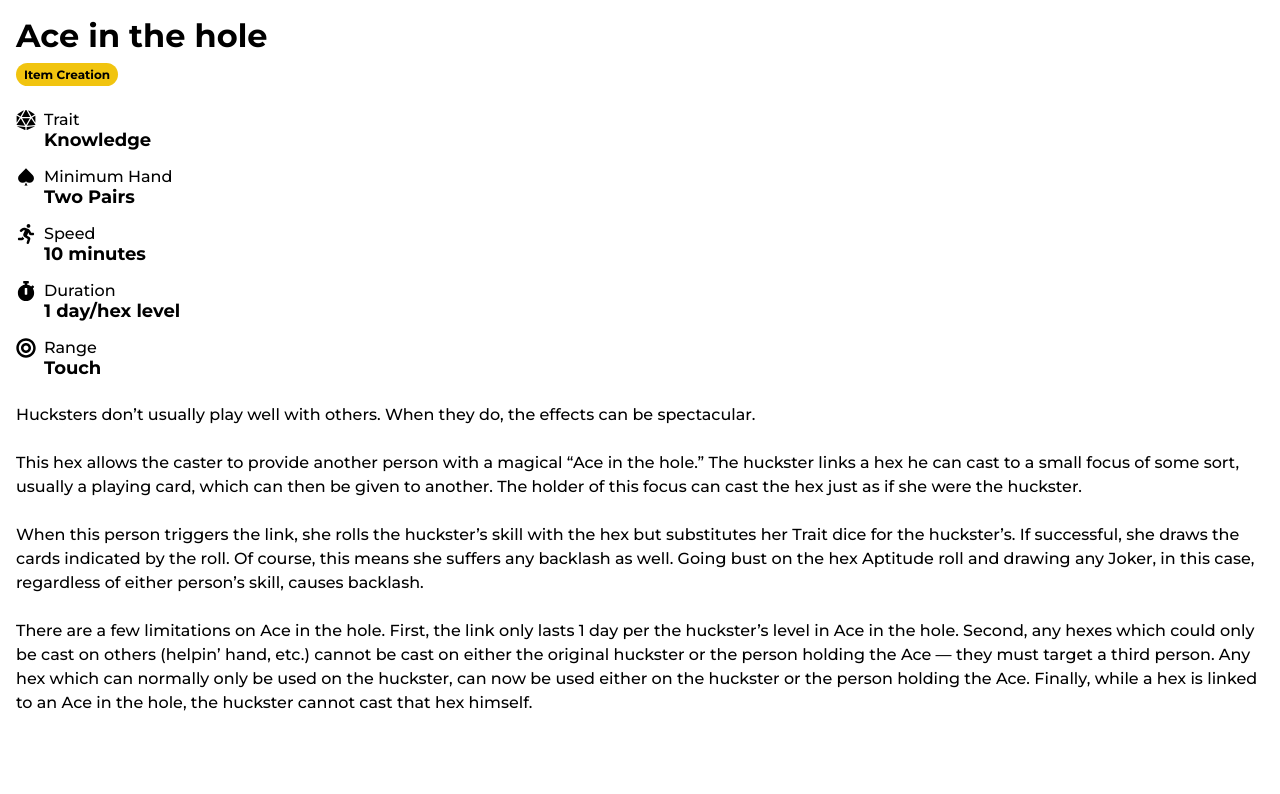
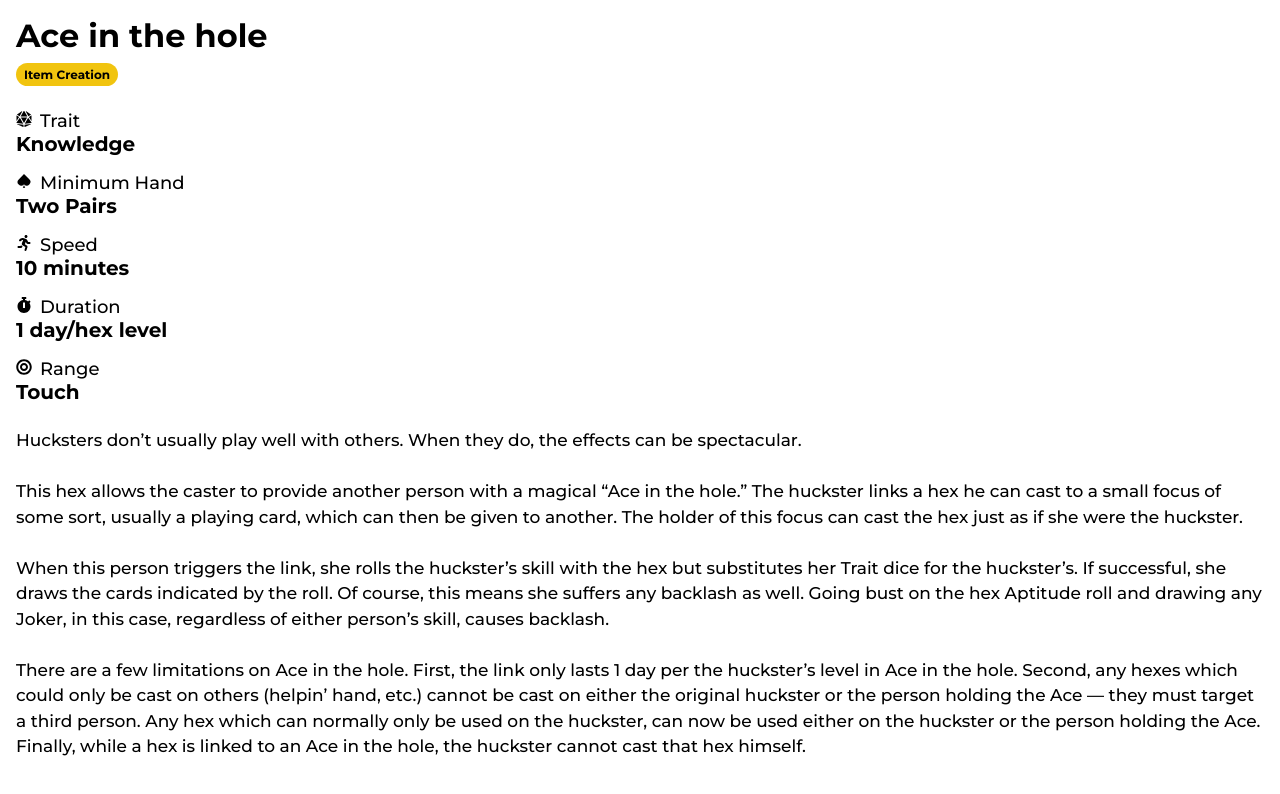
Before and after one commit to oarodrig/hexbook, a React (Create React App) app: page /hex/1 in a window 1280 px wide. Shown: the top 794 px of the page. Built offline with nearby package versions, Linux system fonts and the light colour scheme.

Commit message:
Style updates to hex detail

```diff
--- a/src/HexDetail/HexDetail.module.css
+++ b/src/HexDetail/HexDetail.module.css
@@ -10,6 +10,7 @@
 
 p.hexDescription {
   line-height: 1.5;
+  font-size: 17px;
   white-space: pre-wrap;
 }
 
@@ -25,12 +26,16 @@ p.hexDescription {
 
 .details dd,
 .details dt span {
-  margin-left: 1.75rem;
+  margin-left: 0rem;
+}
+
+.details dt {
+  font-size: 18px;
 }
 
 .details dd {
   font-weight: 700;
-  font-size: 18px;
+  font-size: 20px;
 }
 
 .details dd + dt {
@@ -42,8 +47,7 @@ p.hexDescription {
 }
 
 .detailIcon {
-  position: absolute;
-  height: 1.25rem;
-  width: 1.25rem;
-  margin-right: 0.25rem;
+  height: 1rem;
+  width: 1rem;
+  margin-right: 0.5rem;
 }
```
